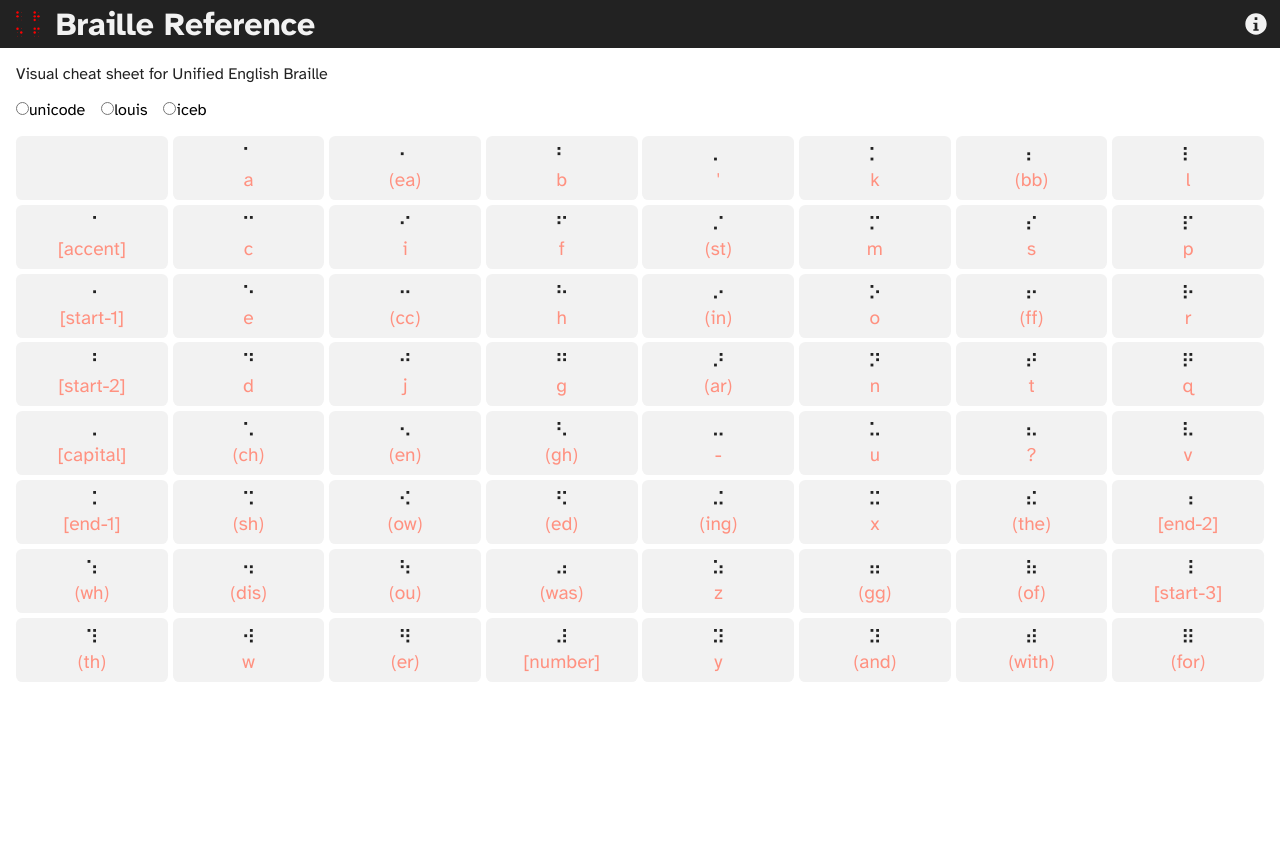
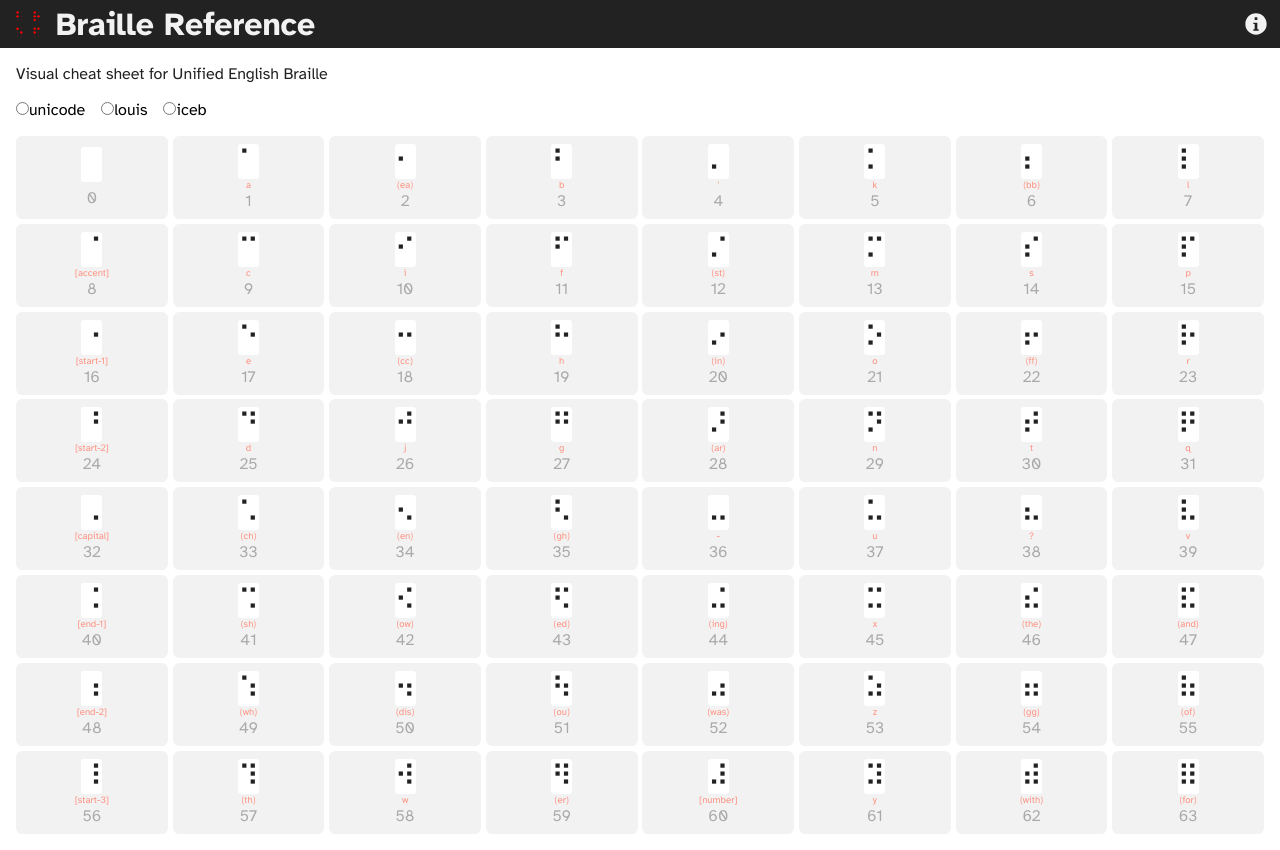
Before and after one commit to mbdeaton/bref, a React (Create React App) app: page / in a window 1280 px wide. Before the commit the page ends 800 px from the top, so only its background shows below. Built offline with nearby package versions, Linux system fonts and the light colour scheme.

Commit message:
Add special orderings
Also correct error in braille mapping

```diff
--- a/src/App.js
+++ b/src/App.js
@@ -12,11 +12,149 @@ function App() {
     },
     louis: {
       ncol: 13,
-      seq: [...Array(64).keys()],
+      seq: [
+        null,
+        1,
+        3,
+        9,
+        25,
+        17,
+        11,
+        27,
+        19,
+        10,
+        26,
+        8,
+        24,
+        4,
+        5,
+        7,
+        13,
+        29,
+        21,
+        15,
+        31,
+        23,
+        14,
+        30,
+        12,
+        28,
+        36,
+        37,
+        39,
+        45,
+        61,
+        53,
+        47,
+        63,
+        55,
+        46,
+        62,
+        44,
+        60,
+        32,
+        33,
+        35,
+        41,
+        57,
+        49,
+        43,
+        59,
+        51,
+        42,
+        58,
+        40,
+        56,
+        null,
+        2,
+        6,
+        18,
+        50,
+        34,
+        22,
+        54,
+        38,
+        20,
+        52,
+        16,
+        48,
+      ],
     },
     iceb: {
       ncol: 10,
-      seq: [...Array(64).keys()],
+      seq: [
+        1,
+        3,
+        9,
+        25,
+        17,
+        11,
+        27,
+        19,
+        10,
+        26,
+        5,
+        7,
+        13,
+        29,
+        21,
+        15,
+        31,
+        23,
+        14,
+        30,
+        37,
+        39,
+        45,
+        61,
+        53,
+        47,
+        63,
+        55,
+        46,
+        62,
+        33,
+        35,
+        41,
+        57,
+        49,
+        43,
+        59,
+        51,
+        42,
+        58,
+        2,
+        6,
+        18,
+        50,
+        34,
+        22,
+        54,
+        38,
+        20,
+        52,
+        12,
+        44,
+        60,
+        28,
+        4,
+        36,
+        null,
+        null,
+        null,
+        null,
+        8,
+        24,
+        56,
+        16,
+        40,
+        48,
+        32,
+        null,
+        null,
+        null,
+        0,
+      ],
     },
   };
 
--- a/src/RefCell.css
+++ b/src/RefCell.css
@@ -2,7 +2,6 @@
   min-height: calc(4 * var(--margin-page));
   padding: calc(0.5 * var(--margin-page));
   background-color: var(--color-light);
-  font-size: 1.5rem;
   border-radius: calc(0.4 * var(--margin-page));
   display: flex;
   flex-direction: column;
@@ -12,14 +11,21 @@
 
 .braille {
   color: var(--color-dark);
+  background-color: white;
+  border-radius: calc(0.2 * var(--margin-page));
+  font-size: 1.2rem;
 }
 
 .english {
   color: var(--color-accent-light);
+  font-size: 0.3rem;
 }
 
-@media only screen and (min-width: 415px) {
-  .ref-cell {
-    font-size: 1.2rem;
+@media only screen and (min-width: 660px) {
+  .braille {
+    font-size: 1.8rem;
+  }
+  .english {
+    font-size: 0.6rem;
   }
 }
--- a/src/RefCell.js
+++ b/src/RefCell.js
@@ -1,10 +1,11 @@
 import "./RefCell.css";
 
-function RefCell({ braille, english }) {
+function RefCell({ i, braille, english }) {
   return (
     <div className="ref-cell">
       <p className="braille">{braille}</p>
       <p className="english">{english}</p>
+      <p style={{ color: "darkgray" }}>{braille.codePointAt(0) - 10240}</p>
     </div>
   );
 }
--- a/src/RefTable.js
+++ b/src/RefTable.js
@@ -12,7 +12,8 @@ function RefTable({ displayOrder }) {
     >
       {displayOrder.seq.map((cp, i) => (
         <RefCell
-          key={cp ?? i}
+          key={cp ?? 100 + i}
+          i={i}
           braille={br.brailleCells[cp]?.braille ?? ""}
           english={br.brailleCells[cp]?.english ?? ""}
         />
--- a/src/braille_from_english-array.json
+++ b/src/braille_from_english-array.json
@@ -104,7 +104,7 @@
     "english": "z"
   },
   {
-    "braille": "⠽",
+    "braille": "⠯",
     "english": "(and)"
   },
   {
--- a/src/braille_from_english-map.json
+++ b/src/braille_from_english-map.json
@@ -25,7 +25,7 @@
   "x": "⠭",
   "y": "⠽",
   "z": "⠵",
-  "(and)": "⠽",
+  "(and)": "⠯",
   "(for)": "⠿",
   "(of)": "⠷",
   "(the)": "⠮",
--- a/src/braille_map.json
+++ b/src/braille_map.json
@@ -188,6 +188,10 @@
     "english": "(the)"
   },
   {
+    "braille": "⠯",
+    "english": "(and)"
+  },
+  {
     "braille": "⠰",
     "english": "[end-2]"
   },
@@ -244,10 +248,6 @@
     "english": "y"
   },
   {
-    "braille": "⠽",
-    "english": "(and)"
-  },
-  {
     "braille": "⠾",
     "english": "(with)"
   },
```
